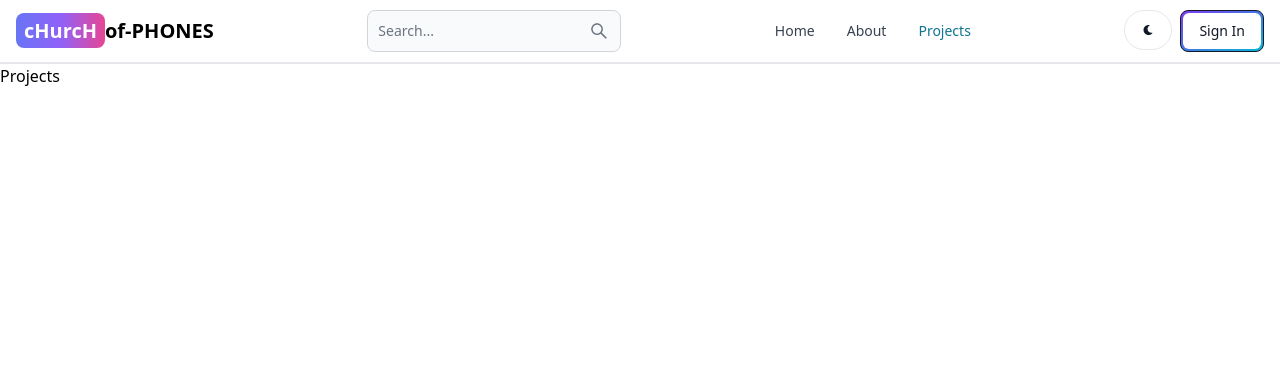
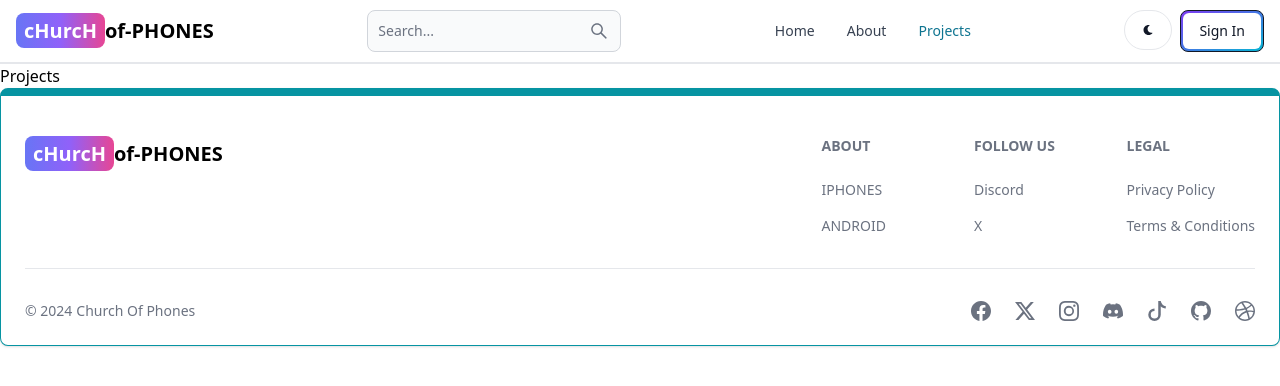
Before and after one commit to EmmanuelAyarah/mern-blog, a React (Vite) app in the folder client/: page /projects in a window 1280 px wide. Shown: the top 386 px of the page. Built offline with nearby package versions, Linux system fonts and the light colour scheme.

Commit message:
Create and add the footer component

```diff
--- a/client/src/App.jsx
+++ b/client/src/App.jsx
@@ -6,6 +6,7 @@
 import SignIn from './pages/Signin';
 import Projects from './pages/Projects';
 import Header from './components/Header';
+import Footer from './components/Footer';
 
 export default function App() {
   return (
@@ -19,6 +20,7 @@
            <Route path="/dashboard" element={<Dashboard/>}></Route>
            <Route path="/projects" element={<Projects/>}></Route>
         </Routes>
+        <Footer/>
     </BrowserRouter>
   )
 }
--- /dev/null
+++ b/client/src/components/Footer.jsx
@@ -0,0 +1,89 @@
+import { Footer, FooterLinkGroup } from "flowbite-react";
+import { Link } from 'react-router-dom';
+import { BsDiscord, BsDribbble, BsFacebook, BsGithub, BsInstagram, BsTiktok, BsTwitter, BsTwitterX } from 'react-icons/bs';
+
+
+export default function footerCom() {
+  return (
+    <Footer container className='border border-t-8 border-teal-500'>
+
+      <div className="w-full max-w-7xl mx-auto">
+        <div className="grid w-full justify-between sm:flex md:grid-cols-1">
+            <div className="mt-5">
+                <Link to="/" className='self-center whitespace-nowrap text-lg sm:text-xl font-semibold dark:text-white'>
+                <span className='px-2 py-1 bg-gradient-to-r from-indigo-500 via-purple-500 to-pink-500 rounded-lg text-white'>cHurcH</span>
+                    of-PHONES
+                </Link>
+            </div>
+        <div className="grid grid-cols-2 gap-8 sm:mt-4 sm:grid-cols-3 sm:gap-6">
+            <div>
+
+            <Footer.Title title="About"/>
+            <Footer.LinkGroup col>
+            <Footer.Link href='https://www.Konga.com' target="_blank" rel="noopener noreferrer">
+                  IPHONES
+              </Footer.Link>
+
+              <Footer.Link href='https://www.Jumia.com' target="_blank" rel="noopener noreferrer">
+                  ANDROID
+              </Footer.Link>
+
+            </Footer.LinkGroup>
+
+            </div>
+
+            <div>
+
+            <Footer.Title title="Follow Us"/>
+            <Footer.LinkGroup col>
+            <Footer.Link href='https://www.t/me' target="_blank" rel="noopener noreferrer">
+                Discord
+            </Footer.Link>
+
+            <Footer.Link href='/About' target="_blank" rel="noopener noreferrer">
+                X
+            </Footer.Link>
+
+            </Footer.LinkGroup>
+
+            </div>
+
+            <div>
+
+            <Footer.Title title="Legal"/>
+            <Footer.LinkGroup col>
+            <Footer.Link href='#' >
+                 Privacy Policy
+            </Footer.Link>
+
+            <Footer.Link href='#'>
+                Terms &amp; Conditions
+            </Footer.Link>
+
+            </Footer.LinkGroup>
+
+            </div>
+
+        </div>
+        </div>
+
+        <Footer.Divider />
+        <div className='w-full sm:flex sm:items-center sm:justify-between'>
+            <Footer.Copyright href='#' by="Church Of Phones" year={new Date().getFullYear()}/>
+            <div className="flex gap-6 mt-4 sm:mt-0 sm:justify-center">
+                <Footer.Icon href='https://facebook.com/emmanuelayarah' icon={BsFacebook}/>
+                <Footer.Icon href='https://twitter.com/churchoffunds' icon={BsTwitterX}/>
+                <Footer.Icon href='https://instagram.com/Nostrings' icon={BsInstagram}/>
+                <Footer.Icon href='https://discord.com/coltonbrandon' icon={BsDiscord}/>
+                <Footer.Icon href='https://tiktok.com/churchoffunds' icon={BsTiktok}/>
+                <Footer.Icon href='https://github.com/emmanuelayarah' icon={BsGithub}/>
+                <Footer.Icon href='#' icon={BsDribbble}/>
+
+
+            </div>
+        </div>
+      </div>
+
+    </Footer>
+  )
+}
```
